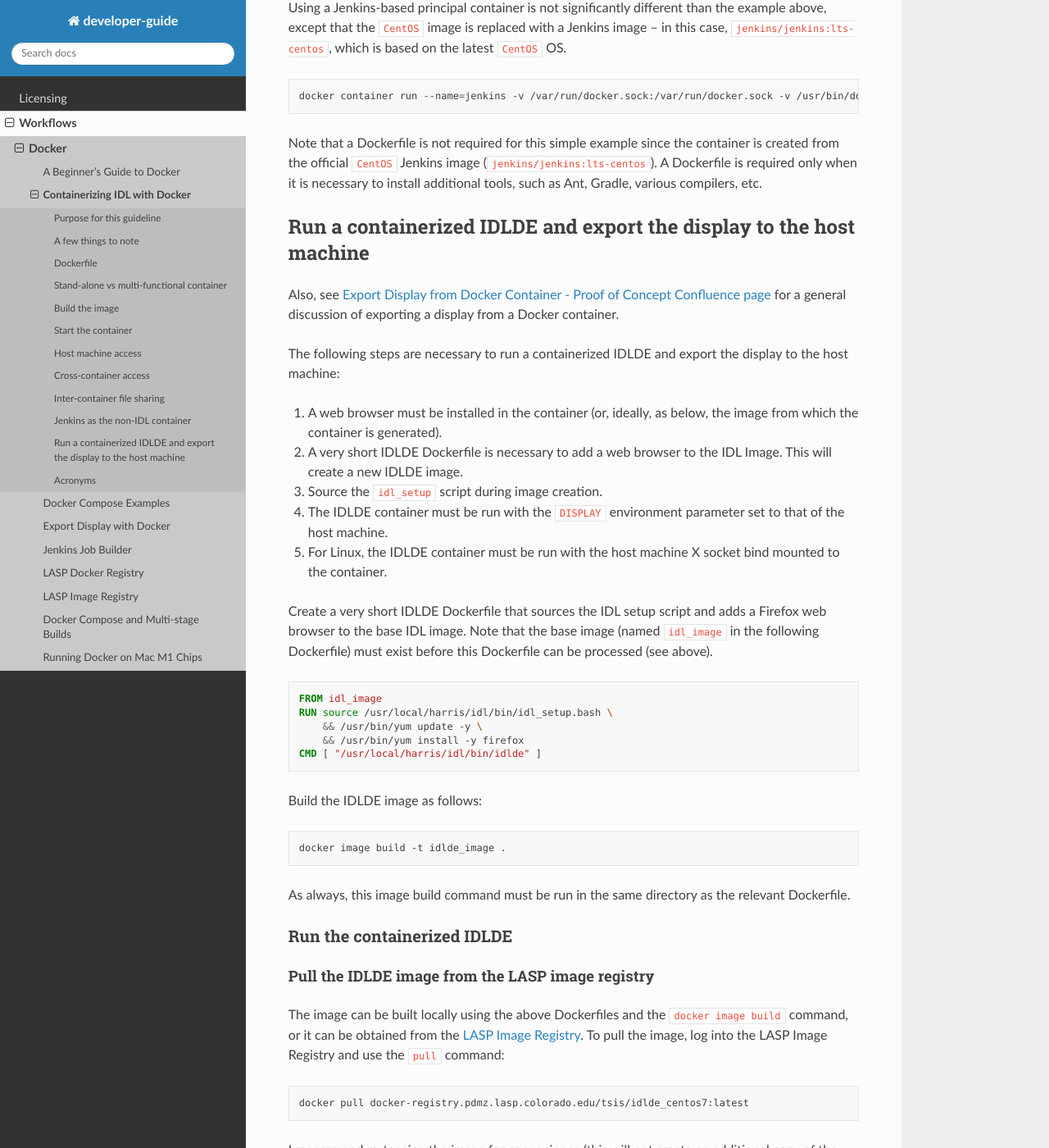
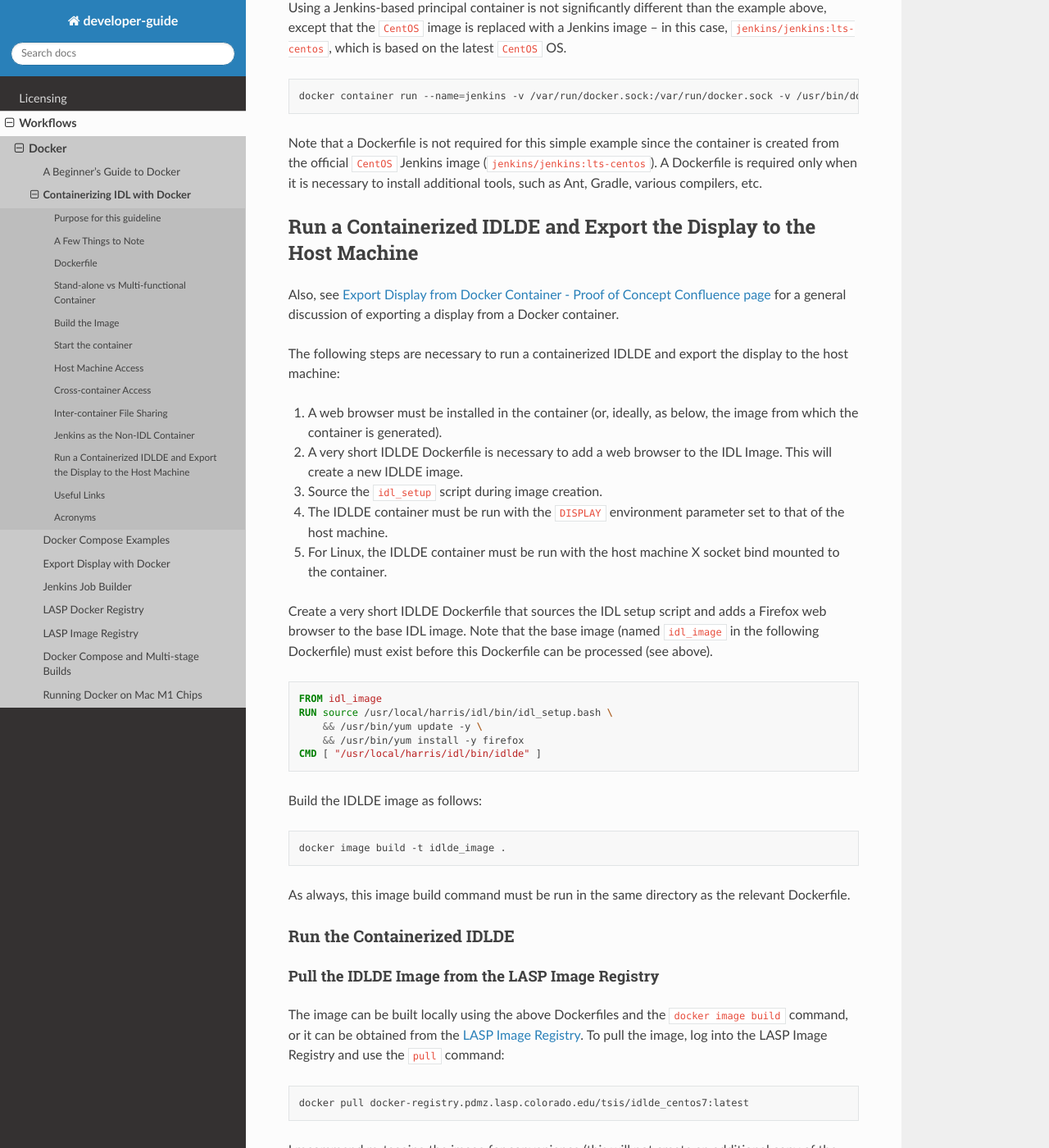
Before and after one commit to lasp/developer-guide, a Sphinx documentation site: the page built from docs/source/workflows/docker/containerizing_idl_with_docker.md, in a window 1280 px wide and 1400 px high, scrolled down 7244 px. Shown: the whole window at 82% size. Built offline with Sphinx 7.4.7 and the Read the Docs theme 2.0.0, drawn with Linux system fonts in a browser that asks for light colours; pages that are not in the unit, such as notebooks, are missing from menus; some of the changed text lies outside the part shown.

Commit message:
Consistent use of capitalization in headers; adding some missing Useful Links sections

````diff
--- a/docs/source/workflows/docker/containerizing_idl_with_docker.md
+++ b/docs/source/workflows/docker/containerizing_idl_with_docker.md
@@ -4,7 +4,7 @@
 
 This document provides a preliminary implementation of IDL in a Docker container.
 
-## A few things to note
+## A Few Things to Note
 
 - Although the implementation described below is only valid for IDL version 8.6 and greater, the Dockerfile could
   presumably be modified to accommodate older versions. The difference is that the network license access is different
@@ -63,7 +63,7 @@ RUN echo 'http://idl-lic.lasp.colorado.edu:7070/fne/bin/capability' >> /usr/loca
 CMD ["/usr/local/harris/idl87/bin/idl"]
 ```
 
-## Stand-alone vs multi-functional container
+## Stand-alone vs Multi-functional Container
 
 If the objective is merely to include IDL in a container with other services, such as Jenkins, gcc, git, Python, etc.,
 simply add the Docker commands from this example into the relevant Dockerfile. Do not include the `FROM` or `CMD`
@@ -81,7 +81,7 @@ The following issues are associated with using IDL in a stand-alone container:
 - Integration of git
 - Integration of `mgunit`
 
-## Build the image
+## Build the Image
 
 To build the image, first copy the Dockerfile example above into a file named `Dockerfile`. If, for any reason, it is
 necessary to maintain a running background container, replace the `CMD` argument with:
@@ -133,7 +133,7 @@ For shell access to the container (possibly necessary for debugging), add `bash`
 `run` command, or replace the `/usr/local/harris/idl87/bin/idl` command with `bash` in the docker container `exec`
 command.
 
-## Host machine access
+## Host Machine Access
 
 The following demonstrates how to utilize IDL by directly interacting with a running container. In this example, the
 (optional) container name is `idl_container` and the name of the (previously created) image is `idl_image`:
@@ -153,7 +153,7 @@ IDL> exit
 (base) stmu4541@MacL3947:~/projects/docker/idl$
 ```
 
-## Cross-container access
+## Cross-container Access
 
 For web applications (e.g., Nginx, MySQL, etc.), accessing one containerized service from within another container
 running on the same host is trivial. Simply create a Docker network, connect both containers to that network, and the
@@ -164,7 +164,7 @@ make it work). The solution, however, is not too difficult. Simply bind mount th
 executable of the host machine to the non-IDL container. These bind mounts will provide access to the Docker service
 running on the host machine from within the non-IDL container.
 
-### Example implementation
+### Example Implementation
 
  In this example a container is created from the official `CentOS` image:
 
@@ -210,7 +210,7 @@ Note that this still results in an interactive session with the IDL container, a
 of remote non-interactive use of the containerized IDL deployment in, for example, a Jenkins build. To achieve this, an
 additional necessary step is the implementation of file sharing between containers.
 
-## Inter-container file sharing
+## Inter-container File Sharing
 
 This section describes the manner in which the IDL container can access files (e.g., IDL procedures or functions) that
 reside in the non-IDL container. Basically, the objective is to share files between containers. This is necessary
@@ -220,7 +220,7 @@ files from a source code repository.
 There are two similar solutions. The preferred approach depends on whether or not it is necessary to access the files
 from the host machine.
 
-### Solution 1 -- Shared name volume
+### Solution 1 -- Shared Name Volume
 
 If there is no need to access the shared files from the host machine, the simplest solution is to create a named Docker
 volume that is shared between the IDL and non-IDL containers.
@@ -228,7 +228,7 @@ volume that is shared between the IDL and non-IDL containers.
 Although, technically, a named volume exists on the host, it is managed by the Docker daemon and is not intended to be
 accessed from the host.
 
-#### On the host machine
+#### On the Host Machine
 
 First, create a named Docker volume:
 
@@ -243,7 +243,7 @@ additional bind mount for the newly-created data volume:
 docker container run --rm -it --name=centos_container -v /var/run/docker.sock:/var/run/docker.sock -v /usr/bin/docker:/usr/bin/docker -v SharedData:/src centos bash
 ```
 
-#### In the interactive shell inside the `CentOS` container
+#### In the Interactive Shell Inside the `CentOS` Container
 
 From the interactive shell, create a simple test file in the `/src` directory of the `centos_container` (non-IDL)
 container. For example:
@@ -272,7 +272,7 @@ docker container run --rm -v SharedData:/src idl_image /usr/local/harris/idl87/b
 Hello World
 ```
 
-### Solution 2 -- Host directory bind mount
+### Solution 2 -- Host Directory Bind Mount
 
 Here, file systems in both containers are bind mounted to a common directory on the host machine. This allows file
 access directly from the host machine when necessary.
@@ -308,7 +308,7 @@ The `/Users/stmu4541/projects/docker/src` directory on the host machine, and the
 refer to the same file system. In other words, any file that resides in the `/Users/stmu4541/projects/docker/src` host
 directory or the `/src` directory in the non-IDL container, is visible to the `/src` directory of the IDL container.
 
-## Jenkins as the non-IDL container
+## Jenkins as the Non-IDL Container
 
 Using a Jenkins-based principal container is not significantly different than the example above, except that the
 `CentOS` image is replaced with a Jenkins image -- in this case, `jenkins/jenkins:lts-centos`, which is based on the
@@ -323,7 +323,7 @@ Jenkins image (`jenkins/jenkins:lts-centos`). A Dockerfile is required only when
 tools, such as Ant, Gradle, various compilers, etc.
 
 
-## Run a containerized IDLDE and export the display to the host machine
+## Run a Containerized IDLDE and Export the Display to the Host Machine
 
 Also, see [Export Display from Docker Container - Proof of Concept Confluence
 page](https://confluence.lasp.colorado.edu/display/DS/Export+Display+from+Docker+Container+-+Proof+of+Concept) for a
@@ -358,9 +358,9 @@ docker image build -t idlde_image .
 
 As always, this image build command must be run in the same directory as the relevant Dockerfile.
 
-### Run the containerized IDLDE
+### Run the Containerized IDLDE
 
-#### Pull the IDLDE image from the LASP image registry
+#### Pull the IDLDE Image from the LASP Image Registry
 
 The image can be built locally using the above Dockerfiles and the `docker image build` command, or it can be obtained
 from the [LASP Image Registry](lasp_docker_registry). To pull the image, log into the LASP Image Registry and use the
@@ -377,7 +377,7 @@ like a symbolic link to the same image):
 docker image tag docker-registry.pdmz.lasp.colorado.edu/tsis/idlde_centos7 idlde_image
 ```
 
-#### Run the containerized IDLDE on Linux
+#### Run the Containerized IDLDE on Linux
 
 Run the IDLDE container with the container `DISPLAY` environment parameter set to that of the host machine and bind
 mount the host machine X socket to the container:
@@ -386,7 +386,7 @@ mount the host machine X socket to the container:
 docker container run -it --rm -e DISPLAY=${DISPLAY} -v /tmp/.X11-unix:/tmp/.X11-unix idlde_image
 ```
 
-#### Run the containerized IDLDE on MacOS
+#### Run the Containerized IDLDE on MacOS
 
 The instructions for MacOS adopt a different approach than that for Linux. While there may be a more consistent
 implementation to run the containerized IDLDE on both Linux and MacOS, the following steps will suffice. Note that
@@ -404,6 +404,9 @@ Then simply run the container with the `DISPLAY` environment parameter set to:
 docker container run -e DISPLAY=host.docker.internal:0 idlde_image
 ```
 
+## Useful Links
+* [Official Docker documentation](https://docs.docker.com/)
+
 ## Acronyms
 
 * **gcc** = GNU (GNU's Not Unix) Compiler Collection
````
Also changed, not shown: docs/source/workflows/docker/lasp_docker_registry.md (+3 -3 lines), docs/source/workflows/docker/multi_stage_builds.md (+10 -6 lines), docs/source/workflows/docker/running_docker_with_m1.md (+2 -2 lines).
